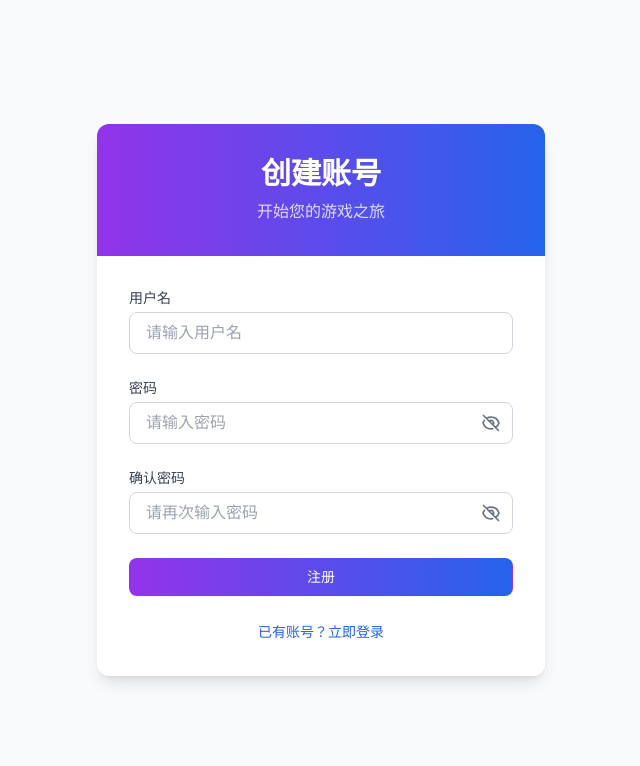
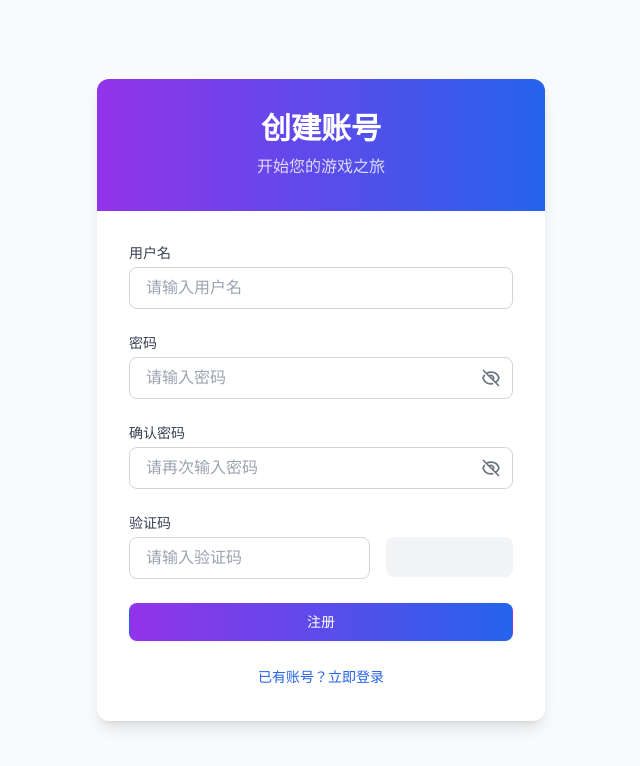
Before and after one commit to WuFeng1861/Luck_dice, a Vue app: page /register in a window 1280 px wide. Shown: the top 766 px of the page, without its empty margins (319-959 px from the left). Built offline with nearby package versions, Linux system fonts and the light colour scheme; no server answers.

Commit message:
添加验证码功能防刷

```diff
--- a/package.json
+++ b/package.json
@@ -14,8 +14,7 @@
     "pinia": "^2.0.0",
     "element-plus": "^2.0.0",
     "axios": "^1.0.0",
-    "three": "^0.160.0",
-    "svg-captcha": "^1.4.0"
+    "three": "^0.160.0"
   },
   "devDependencies": {
     "@vitejs/plugin-vue": "^4.0.0",
--- a/src/views/Register.vue
+++ b/src/views/Register.vue
@@ -100,6 +100,26 @@
             </div>
           </div>
 
+          <!-- 验证码输入框和图片 -->
+          <div>
+            <label class="block text-sm font-medium text-gray-700">验证码</label>
+            <div class="mt-1 flex gap-4">
+              <input
+                v-model="captchaText"
+                type="text"
+                required
+                maxlength="4"
+                class="block flex-1 px-4 py-2 border border-gray-300 rounded-lg focus:outline-none focus:ring-2 focus:ring-blue-500 focus:border-blue-500 transition-colors"
+                placeholder="请输入验证码"
+              />
+              <div
+                class="w-32 h-10 bg-gray-100 rounded-lg overflow-hidden cursor-pointer"
+                @click="refreshCaptcha"
+                v-html="captchaSvg"
+              ></div>
+            </div>
+          </div>
+
           <div>
             <button
               type="submit"
@@ -124,10 +144,11 @@
 </template>
 
 <script setup>
-import { ref } from 'vue'
+import { ref, onMounted } from 'vue'
 import { useRouter } from 'vue-router'
 import { useAuthStore } from '@/stores/auth'
 import { ElMessage } from 'element-plus'
+import api from '@/utils/axios'
 
 const router = useRouter()
 const authStore = useAuthStore()
@@ -137,6 +158,27 @@ const password = ref('')
 const confirmPassword = ref('')
 const showPassword = ref(false)
 const showConfirmPassword = ref(false)
+const captchaText = ref('')
+const captchaSvg = ref('')
+const captchaId = ref('')
+
+// 获取验证码
+const getCaptcha = async () => {
+  try {
+    const response = await api.get('/api/auth/captcha')
+    captchaSvg.value = response.svg
+    captchaId.value = response.captchaId
+  } catch (error) {
+    console.error('获取验证码失败:', error)
+    ElMessage.error('获取验证码失败')
+  }
+}
+
+// 刷新验证码
+const refreshCaptcha = () => {
+  getCaptcha()
+  captchaText.value = ''
+}
 
 const handleRegister = async () => {
   if (password.value !== confirmPassword.value) {
@@ -147,12 +189,19 @@ const handleRegister = async () => {
   try {
     await authStore.register({
       username: username.value,
-      password: password.value
+      password: password.value,
+      captchaId: captchaId.value,
+      captchaText: captchaText.value
     })
     ElMessage.success('注册成功')
     router.push('/login')
   } catch (error) {
     ElMessage.error(error.response?.data?.error?.message || '注册失败')
+    refreshCaptcha()
   }
 }
+
+onMounted(() => {
+  getCaptcha()
+})
 </script>
```
Also changed, not shown: 1 other file (tests, documents, lock files or other folders).
